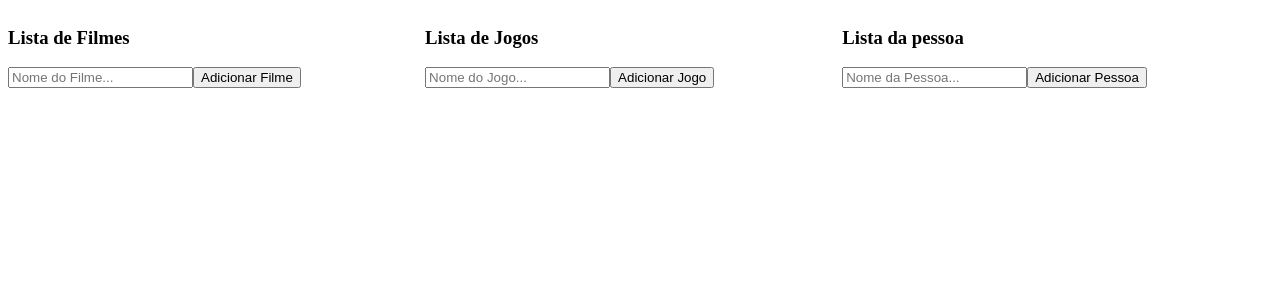
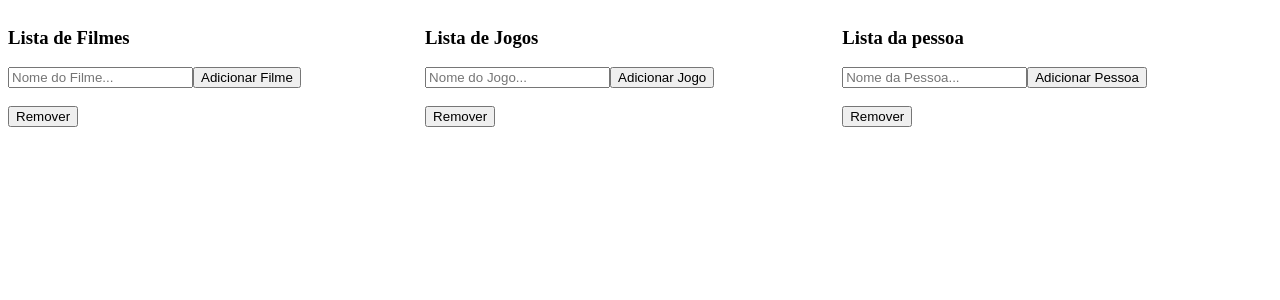
Before and after one commit to danillohss/mixins-vue.js, a Vue app: page / in a window 1280 px wide. Shown: the top 300 px of the page. Built offline with nearby package versions, Linux system fonts and the light colour scheme.

Commit message:
Trabalhando com multiplos mixins

```diff
--- a/src/components/GamesList.vue
+++ b/src/components/GamesList.vue
@@ -9,12 +9,14 @@
         {{ item }}
       </li>
     </ul>
+    <button type="button" @click="ItemRemove()">Remover</button>
   </div>
 </template>
 <script>
+import RemoveItemMixinList from "@/mixins/RemoveItemMixinList";
 import MixinsList from "@/mixins/MixinsList";
 export default {
   name: "GamesList",
-  mixins: [MixinsList],
+  mixins: [MixinsList, RemoveItemMixinList],
 };
 </script>
--- a/src/components/MoviesList.vue
+++ b/src/components/MoviesList.vue
@@ -9,13 +9,15 @@
         {{ item }}
       </li>
     </ul>
+    <button type="button" @click="ItemRemove()">Remover</button>
   </div>
 </template>
 
   <script>
+import RemoveItemMixinList from "@/mixins/RemoveItemMixinList";
 import MixinsList from "@/mixins/MixinsList";
 export default {
   name: "MoviesList",
-  mixins: [MixinsList],
+  mixins: [MixinsList, RemoveItemMixinList],
 };
 </script>
--- a/src/components/PeopleList.vue
+++ b/src/components/PeopleList.vue
@@ -9,12 +9,14 @@
         {{ item }}
       </li>
     </ul>
+    <button type="button" @click="ItemRemove()">Remover</button>
   </div>
 </template>
   <script>
+import RemoveItemMixinList from "@/mixins/RemoveItemMixinList";
 import MixinsList from "@/mixins/MixinsList";
 export default {
   name: "PeopleList",
-  mixins: [MixinsList],
+  mixins: [MixinsList, RemoveItemMixinList],
 };
 </script>
--- /dev/null
+++ b/src/mixins/RemoveItemMixinList.js
@@ -0,0 +1,7 @@
+export default {
+    methods: {
+        ItemRemove() {
+            this.items.pop();
+        }
+    }
+}
```
